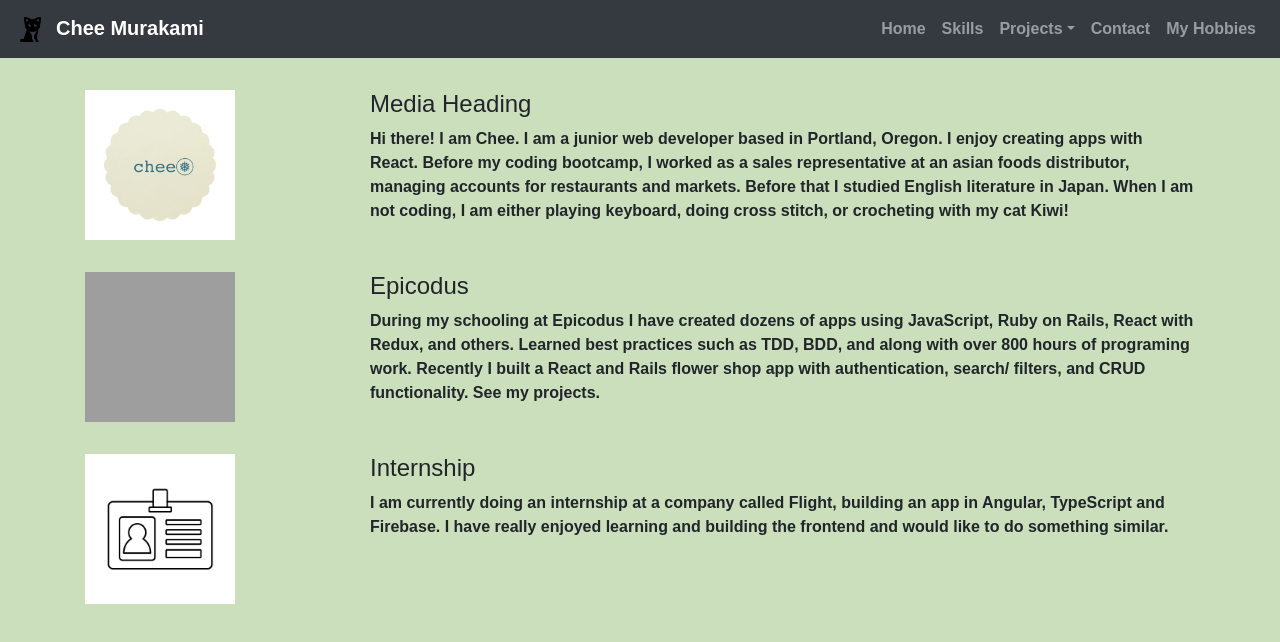
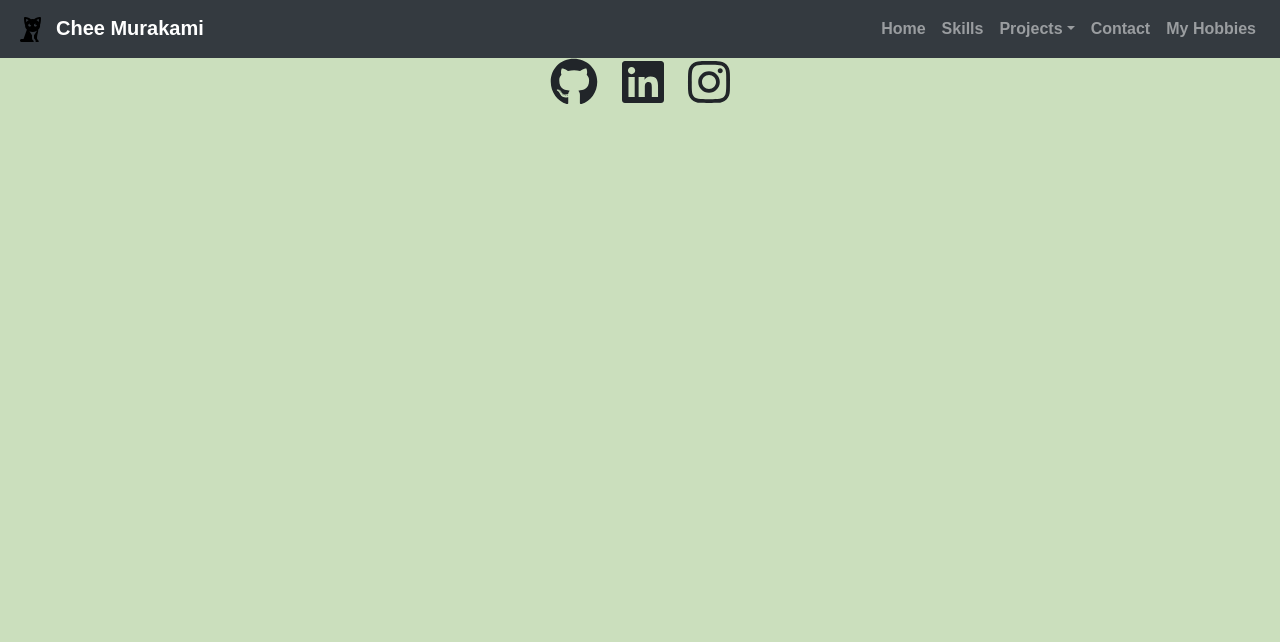
Before and after one commit to cheemurakami/portfolio, a React (Create React App) app: page /contact in a window 1280 px wide. Shown: the top 642 px of the page. Built offline with nearby package versions, Linux system fonts and the light colour scheme; grey boxes are pictures that could not be loaded.

Commit message:
add linked icons in contact

```diff
--- a/package.json
+++ b/package.json
@@ -4,6 +4,8 @@
   "private": true,
   "dependencies": {
     "@fortawesome/fontawesome-svg-core": "^1.2.30",
+    "@fortawesome/free-brands-svg-icons": "^5.14.0",
+    "@fortawesome/free-regular-svg-icons": "^5.14.0",
     "@fortawesome/free-solid-svg-icons": "^5.14.0",
     "@fortawesome/react-fontawesome": "^0.1.11",
     "@testing-library/jest-dom": "^4.2.4",
--- a/src/components/App.js
+++ b/src/components/App.js
@@ -5,8 +5,7 @@ import Skills from './Skills'
 import Home from './Home'
 import Projects from './Projects'
 import Hobbies from './Hobbies'
-// import Projects from './Projects'
-// import Contact from './Contact'
+import Contact from './Contact'
 
 function App() {
   return (
@@ -22,12 +21,12 @@ function App() {
         <Route path="/projects">
           <Projects />
         </Route>
+        <Route path="/contact">
+          <Contact />
+        </Route>
         <Route path="/">
           <Home />
         </Route>
-        {/* <Route path="/contact">
-          <Contact />
-        </Route> */}
       </Switch>
     </Router>
   );
--- a/src/components/Contact.js
+++ b/src/components/Contact.js
@@ -0,0 +1,25 @@
+import React from "react";
+import { FontAwesomeIcon } from "@fortawesome/react-fontawesome";
+import { faGithub, faLinkedin, faInstagram } from "@fortawesome/free-brands-svg-icons";
+
+function Contact() {
+  return (
+    <React.Fragment>
+      <div className="contact">
+        <a href="https://github.com/cheemurakami" target="_blank" rel="noopener noreferrer">
+          <FontAwesomeIcon className="icon" icon={faGithub} size="3x" />
+        </a>
+
+        <a href="https://www.linkedin.com/in/chee-murakami/" target="_blank" rel="noopener noreferrer">
+          <FontAwesomeIcon className="icon" icon={faLinkedin} size="3x" />
+        </a>
+
+        <a href="https://www.instagram.com/kiwimurakami/" target="_blank" rel="noopener noreferrer">
+          <FontAwesomeIcon className="icon" icon={faInstagram} size="3x" />
+        </a>
+      </div>
+    </React.Fragment>
+  );
+}
+//<i class="fab fa-linkedin-in"></i>
+export default Contact;
--- a/src/components/Hobbies.js
+++ b/src/components/Hobbies.js
@@ -70,7 +70,7 @@ class Hobbies extends React.Component {
                 src={doily3}
                 alt="doily3"
               />
-            <p className="mt-3">Crochet is my another hobby to keep my spare time busy. Since I like flowers and candles, I make doilies for those placemats! Sometimes I make hair accessories too. Also my cat loves bothering me with my yarn and thread while I'm crocheting!</p>
+            <p className="mt-3">Crochet is my another hobby to keep my spare time busy. Since I like flowers and candles, I make doilies for those placemats! Sometimes I make hair accessories too. Also my cat Kiwi loves bothering me with my yarn and thread while I'm crocheting!</p>
           </Col>
         </Row>
           <div className="mt-5 gallery">
--- a/src/components/Home.js
+++ b/src/components/Home.js
@@ -31,7 +31,8 @@ class Home extends React.Component {
             </Col>
 
             <Col xs={12} md={9} className="mt-3">
-              <h4>Media Heading</h4>
+              <h4>Hi I'm Chee
+              ヽ(*・ω・)ﾉ</h4>
               <p className="pullLeft">
               Hi there! I am Chee. I am a junior web developer based in Portland, Oregon. I enjoy creating apps with React. Before my coding bootcamp, I worked as a sales representative at an asian foods distributor, managing accounts for restaurants and markets. Before that I studied English literature in Japan. When I am not coding, I am either playing keyboard, doing cross stitch, or crocheting with my cat Kiwi!
               </p>
--- a/src/components/NavBar.js
+++ b/src/components/NavBar.js
@@ -26,7 +26,7 @@ function NavBar() {
       </NavDropdown>
     </Nav>
     <Nav>
-      <Nav.Link href="#">Contact</Nav.Link>
+      <Nav.Link as={Link} to="/contact">Contact</Nav.Link>
       <Nav.Link as={Link} to="/myhobbies">
         My Hobbies
       </Nav.Link>
--- a/src/index.css
+++ b/src/index.css
@@ -43,7 +43,14 @@ a {
 }
 a:hover
 {
-     color: #d68c45;
+     color: #5e6472;
      text-decoration:none;
      cursor:pointer;
 }
+.contact{
+  text-align: center;
+}
+.icon{
+  margin-right: 12px;
+  margin-left: 12px;
+}
```
Also changed, not shown: 1 other file (tests, documents, lock files or other folders).
